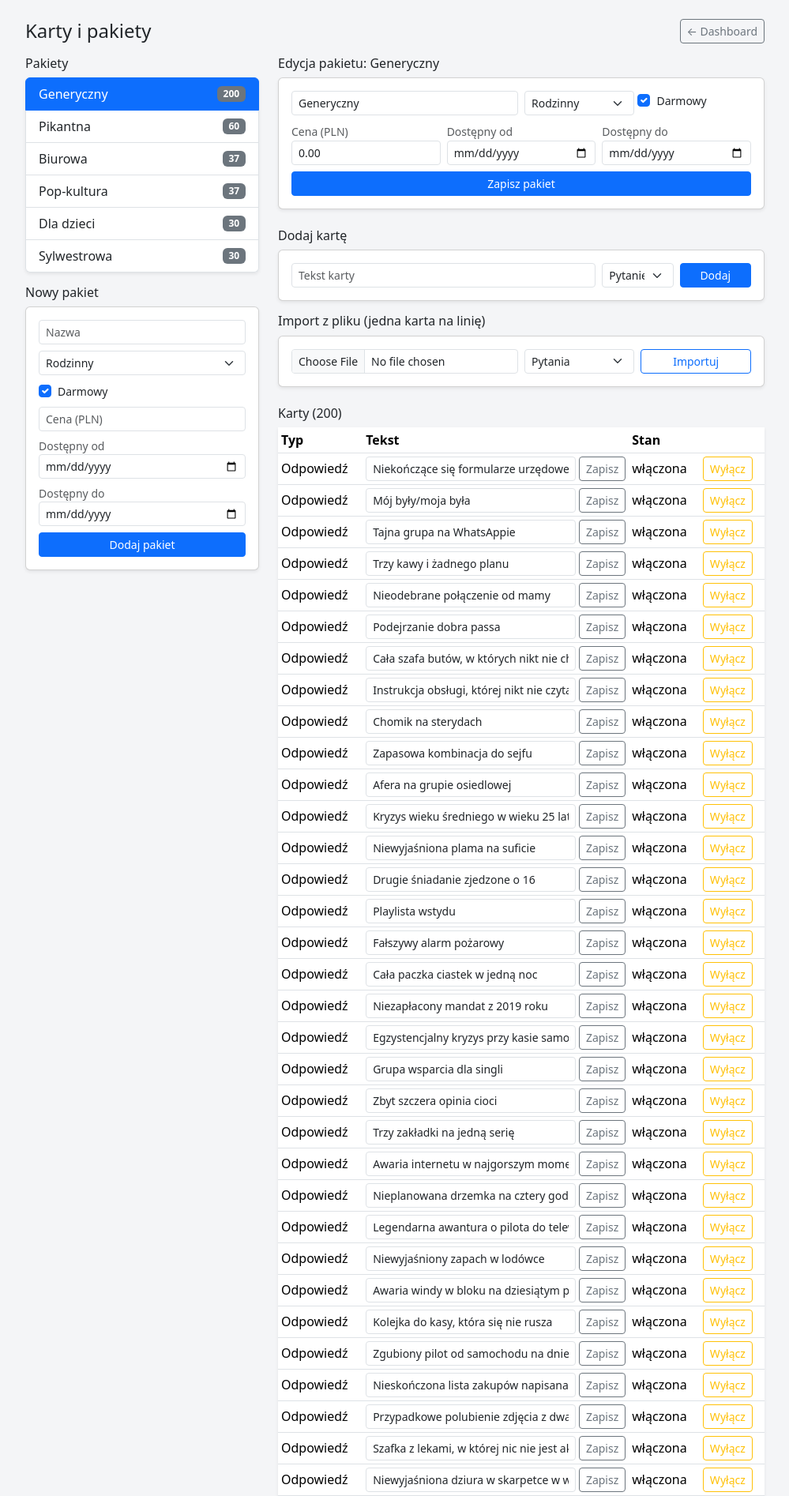
After one commit to MichalMSzczepanski/project22-card-game-1, a Spring Boot app: page /admin/cards in a window 1280 px wide. The commit adds this page. Shown: the top 1894 px of the page at 79% size, without its empty margins (140-1139 px from the left). Run offline with Spring Boot 4, Linux system fonts and the light colour scheme; the visitor is signed in with stand-in values (Sample User, id 1); data comes from the database, SQL or seed files in the repository; some of the project's set-up classes (security, data sources, template engines, error pages and the like) are left out, and stand-ins take their place.

Commit message:
Panel admina: karty i pakiety (CRUD + import)
Nowy ekran /admin/cards (AdminCardController, CardAdminService) zastępuje
hardkod CardSeeder przy dodawaniu kolejnych kart/pakietów: CRUD pakietów
(nazwa, free/cena, audience 18+/rodzinny/dzieci, daty sezonowe) i kart
(tekst/typ/pakiet), wyłączanie karty (Card.enable/disable) zamiast usuwania —
bezpieczne wobec rąk/Submissions, które wciąż ją referencują. Import "CSV" to
plik tekstowy, jedna karta na linię, dla wybranego pakietu+typu — bez
dodawania zależności do parsowania CSV.

Co-Authored-By: Claude Sonnet 5 <noreply@anthropic.com>
Claude-Session: https://claude.ai/code/session_013gTyms97iHyoLK3cPiYMXR

```diff
--- a/src/main/java/io/github/michalmszczepanski/project22_card_game_1/game/GameService.java
+++ b/src/main/java/io/github/michalmszczepanski/project22_card_game_1/game/GameService.java
@@ -409,7 +409,7 @@ public class GameService {
             return List.of();
         }
         List<Long> packIds = effectivePacks(game).stream().map(CardPack::getId).toList();
-        List<Card> candidates = cardRepository.findByTypeAndPack_IdIn(type, packIds);
+        List<Card> candidates = cardRepository.findByTypeAndEnabledTrueAndPack_IdIn(type, packIds);
         if (candidates.isEmpty()) {
             throw new InvalidGameActionException("Brak kart tego typu w wybranych pakietach.");
         }
--- /dev/null
+++ b/src/main/java/io/github/michalmszczepanski/project22_card_game_1/web/AdminCardController.java
@@ -0,0 +1,121 @@
+package io.github.michalmszczepanski.project22_card_game_1.web;
+
+import io.github.michalmszczepanski.project22_card_game_1.admin.CardAdminService;
+import io.github.michalmszczepanski.project22_card_game_1.card.CardNotFoundException;
+import io.github.michalmszczepanski.project22_card_game_1.card.CardPack;
+import io.github.michalmszczepanski.project22_card_game_1.card.CardPackNotFoundException;
+import io.github.michalmszczepanski.project22_card_game_1.card.CardType;
+import io.github.michalmszczepanski.project22_card_game_1.card.InvalidCardActionException;
+import io.github.michalmszczepanski.project22_card_game_1.card.PackAudience;
+import lombok.RequiredArgsConstructor;
+import lombok.extern.slf4j.Slf4j;
+import org.springframework.stereotype.Controller;
+import org.springframework.ui.Model;
+import org.springframework.web.bind.annotation.GetMapping;
+import org.springframework.web.bind.annotation.PathVariable;
+import org.springframework.web.bind.annotation.PostMapping;
+import org.springframework.web.bind.annotation.RequestParam;
+import org.springframework.web.multipart.MultipartFile;
+import org.springframework.web.servlet.mvc.support.RedirectAttributes;
+
+import java.math.BigDecimal;
+import java.time.LocalDate;
+
+/**
+ * "Karty i pakiety" (README TODO "Panel admina aplikacji") — replaces the CardSeeder hardcode
+ * with admin CRUD + bulk import. Admin-only: {@code /admin/**} (SecurityConfig.adminFilterChain).
+ */
+@Controller
+@RequiredArgsConstructor
+@Slf4j
+public class AdminCardController {
+
+    private final CardAdminService cardAdminService;
+
+    @GetMapping("/admin/cards")
+    public String cards(@RequestParam(required = false) Long packId, Model model) {
+        model.addAttribute("view", cardAdminService.adminView(packId));
+        return "admin-cards";
+    }
+
+    @PostMapping("/admin/packs")
+    public String createPack(@RequestParam String name,
+                              @RequestParam(defaultValue = "false") boolean free,
+                              @RequestParam(required = false) BigDecimal pricePln,
+                              @RequestParam PackAudience audience,
+                              @RequestParam(required = false) LocalDate availableFrom,
+                              @RequestParam(required = false) LocalDate availableUntil,
+                              RedirectAttributes redirectAttributes) {
+        try {
+            CardPack pack = cardAdminService.createPack(name, free, pricePln, audience, availableFrom, availableUntil);
+            return "redirect:/admin/cards?packId=" + pack.getId();
+        } catch (InvalidCardActionException e) {
+            log.debug("Admin: nie udało się stworzyć pakietu — {}", e.getMessage());
+            redirectAttributes.addFlashAttribute("error", e.getMessage());
+            return "redirect:/admin/cards";
+        }
+    }
+
+    @PostMapping("/admin/packs/{packId}")
+    public String updatePack(@PathVariable Long packId,
+                              @RequestParam String name,
+                              @RequestParam(defaultValue = "false") boolean free,
+                              @RequestParam(required = false) BigDecimal pricePln,
+                              @RequestParam PackAudience audience,
+                              @RequestParam(required = false) LocalDate availableFrom,
+                              @RequestParam(required = false) LocalDate availableUntil,
+                              RedirectAttributes redirectAttributes) {
+        return withErrorHandling(redirectAttributes, packId, () ->
+                cardAdminService.updatePack(packId, name, free, pricePln, audience, availableFrom, availableUntil));
+    }
+
+    @PostMapping("/admin/cards")
+    public String createCard(@RequestParam String text,
+                              @RequestParam CardType type,
+                              @RequestParam Long packId,
+                              RedirectAttributes redirectAttributes) {
+        return withErrorHandling(redirectAttributes, packId, () -> cardAdminService.createCard(text, type, packId));
+    }
+
+    @PostMapping("/admin/cards/{cardId}")
+    public String updateCard(@PathVariable Long cardId,
+                              @RequestParam String text,
+                              @RequestParam CardType type,
+                              @RequestParam Long packId,
+                              RedirectAttributes redirectAttributes) {
+        return withErrorHandling(redirectAttributes, packId, () -> cardAdminService.updateCard(cardId, text, type, packId));
+    }
+
+    @PostMapping("/admin/cards/{cardId}/toggle")
+    public String toggleCard(@PathVariable Long cardId,
+                              @RequestParam boolean enabled,
+                              @RequestParam Long packId,
+                              RedirectAttributes redirectAttributes) {
+        return withErrorHandling(redirectAttributes, packId, () -> cardAdminService.setCardEnabled(cardId, enabled));
+    }
+
+    @PostMapping("/admin/cards/import")
+    public String importCards(@RequestParam Long packId,
+                               @RequestParam CardType type,
+                               @RequestParam MultipartFile file,
+                               RedirectAttributes redirectAttributes) {
+        try {
+            int count = cardAdminService.importCards(packId, type, file);
+            redirectAttributes.addFlashAttribute("info", "Zaimportowano " + count + " kart.");
+        } catch (InvalidCardActionException | CardPackNotFoundException e) {
+            log.debug("Admin: import kart odrzucony — {}", e.getMessage());
+            redirectAttributes.addFlashAttribute("error", e.getMessage());
+        }
+        return "redirect:/admin/cards?packId=" + packId;
+    }
+
+    private String withErrorHandling(RedirectAttributes redirectAttributes, Long packId, Runnable action) {
+        try {
+            action.run();
+        } catch (InvalidCardActionException | CardNotFoundException | CardPackNotFoundException e) {
+            log.debug("Admin: akcja na kartach odrzucona — {}", e.getMessage());
+            redirectAttributes.addFlashAttribute("error", e.getMessage());
+        }
+        return "redirect:/admin/cards?packId=" + packId;
+    }
+}
--- /dev/null
+++ b/src/main/resources/templates/admin-cards.html
@@ -0,0 +1,185 @@
+<!DOCTYPE html>
+<html lang="pl" xmlns:th="http://www.thymeleaf.org">
+<head>
+    <meta charset="UTF-8">
+    <meta name="viewport" content="width=device-width, initial-scale=1">
+    <meta name="robots" content="noindex, nofollow">
+    <title>Karty i pakiety — panel admina</title>
+    <link href="https://cdn.jsdelivr.net/npm/bootstrap@5.3.3/dist/css/bootstrap.min.css" rel="stylesheet">
+    <style>
+        body { background-color: #f4f5f7; }
+    </style>
+</head>
+<body>
+<div class="container py-4" style="max-width: 960px;">
+
+<div class="d-flex justify-content-between align-items-center mb-3">
+    <h1 class="h4 mb-0">Karty i pakiety</h1>
+    <a href="/admin" class="btn btn-sm btn-outline-secondary">&larr; Dashboard</a>
+</div>
+
+<div class="alert alert-danger" th:if="${error}" th:text="${error}"></div>
+<div class="alert alert-success" th:if="${info}" th:text="${info}"></div>
+
+<div class="row">
+    <div class="col-md-4 mb-4">
+        <h2 class="h6">Pakiety</h2>
+        <div class="list-group mb-3 shadow-sm">
+            <a th:each="p : ${view.packs()}" th:href="@{/admin/cards(packId=${p.id()})}"
+               class="list-group-item list-group-item-action d-flex justify-content-between align-items-center"
+               th:classappend="${view.selectedPack() != null and view.selectedPack().id() == p.id()} ? 'active' : ''">
+                <span th:text="${p.name()}"></span>
+                <span class="badge bg-secondary" th:text="${p.cardCount()}"></span>
+            </a>
+            <div class="list-group-item text-muted text-center" th:if="${view.packs().isEmpty()}">Brak pakietów.</div>
+        </div>
+
+        <h2 class="h6">Nowy pakiet</h2>
+        <form method="post" action="/admin/packs" class="card card-body shadow-sm">
+            <input type="hidden" th:name="${_csrf.parameterName}" th:value="${_csrf.token}"/>
+            <input type="text" name="name" class="form-control form-control-sm mb-2" placeholder="Nazwa" maxlength="100" required>
+            <select name="audience" class="form-select form-select-sm mb-2">
+                <option value="KIDS">Dla dzieci</option>
+                <option value="FAMILY" selected>Rodzinny</option>
+                <option value="ADULT">18+</option>
+            </select>
+            <div class="form-check mb-2">
+                <input type="checkbox" name="free" value="true" class="form-check-input" id="newPackFree" checked>
+                <label class="form-check-label small" for="newPackFree">Darmowy</label>
+            </div>
+            <input type="number" name="pricePln" step="0.01" min="0" class="form-control form-control-sm mb-2" placeholder="Cena (PLN)">
+            <label class="small text-muted mb-0">Dostępny od</label>
+            <input type="date" name="availableFrom" class="form-control form-control-sm mb-2">
+            <label class="small text-muted mb-0">Dostępny do</label>
+            <input type="date" name="availableUntil" class="form-control form-control-sm mb-2">
+            <button type="submit" class="btn btn-sm btn-primary">Dodaj pakiet</button>
+        </form>
+    </div>
+
+    <div class="col-md-8" th:if="${view.selectedPack() != null}">
+        <h2 class="h6">Edycja pakietu: <span th:text="${view.selectedPack().name()}"></span></h2>
+        <form method="post" th:action="@{/admin/packs/{id}(id=${view.selectedPack().id()})}"
+              class="card card-body shadow-sm mb-4">
+            <input type="hidden" th:name="${_csrf.parameterName}" th:value="${_csrf.token}"/>
+            <div class="row g-2">
+                <div class="col-sm-6">
+                    <input type="text" name="name" class="form-control form-control-sm" placeholder="Nazwa"
+                           maxlength="100" th:value="${view.selectedPack().name()}" required>
+                </div>
+                <div class="col-sm-3">
+                    <select name="audience" class="form-select form-select-sm">
+                        <option value="KIDS" th:selected="${view.selectedPack().audience().name() == 'KIDS'}">Dla dzieci</option>
+                        <option value="FAMILY" th:selected="${view.selectedPack().audience().name() == 'FAMILY'}">Rodzinny</option>
+                        <option value="ADULT" th:selected="${view.selectedPack().audience().name() == 'ADULT'}">18+</option>
+                    </select>
+                </div>
+                <div class="col-sm-3 form-check mt-2">
+                    <input type="checkbox" name="free" value="true" class="form-check-input" id="editPackFree"
+                           th:checked="${view.selectedPack().free()}">
+                    <label class="form-check-label small" for="editPackFree">Darmowy</label>
+                </div>
+                <div class="col-sm-4">
+                    <label class="small text-muted mb-0">Cena (PLN)</label>
+                    <input type="number" name="pricePln" step="0.01" min="0" class="form-control form-control-sm"
+                           th:value="${view.selectedPack().pricePln()}">
+                </div>
+                <div class="col-sm-4">
+                    <label class="small text-muted mb-0">Dostępny od</label>
+                    <input type="date" name="availableFrom" class="form-control form-control-sm"
+                           th:value="${view.selectedPack().availableFrom()}">
+                </div>
+                <div class="col-sm-4">
+                    <label class="small text-muted mb-0">Dostępny do</label>
+                    <input type="date" name="availableUntil" class="form-control form-control-sm"
+                           th:value="${view.selectedPack().availableUntil()}">
+                </div>
+            </div>
+            <button type="submit" class="btn btn-sm btn-primary mt-2">Zapisz pakiet</button>
+        </form>
+
+        <h2 class="h6">Dodaj kartę</h2>
+        <form method="post" action="/admin/cards" class="card card-body shadow-sm mb-3">
+            <input type="hidden" th:name="${_csrf.parameterName}" th:value="${_csrf.token}"/>
+            <input type="hidden" name="packId" th:value="${view.selectedPack().id()}">
+            <div class="row g-2">
+                <div class="col-sm-8">
+                    <input type="text" name="text" class="form-control form-control-sm" placeholder="Tekst karty"
+                           maxlength="500" required>
+                </div>
+                <div class="col-sm-2">
+                    <select name="type" class="form-select form-select-sm">
+                        <option value="QUESTION">Pytanie</option>
+                        <option value="ANSWER">Odpowiedź</option>
+                    </select>
+                </div>
+                <div class="col-sm-2">
+                    <button type="submit" class="btn btn-sm btn-primary w-100">Dodaj</button>
+                </div>
+            </div>
+        </form>
+
+        <h2 class="h6">Import z pliku (jedna karta na linię)</h2>
+        <form method="post" action="/admin/cards/import" enctype="multipart/form-data" class="card card-body shadow-sm mb-4">
+            <input type="hidden" th:name="${_csrf.parameterName}" th:value="${_csrf.token}"/>
+            <input type="hidden" name="packId" th:value="${view.selectedPack().id()}">
+            <div class="row g-2">
+                <div class="col-sm-6">
+                    <input type="file" name="file" accept=".csv,.txt" class="form-control form-control-sm" required>
+                </div>
+                <div class="col-sm-3">
+                    <select name="type" class="form-select form-select-sm">
+                        <option value="QUESTION">Pytania</option>
+                        <option value="ANSWER">Odpowiedzi</option>
+                    </select>
+                </div>
+                <div class="col-sm-3">
+                    <button type="submit" class="btn btn-sm btn-outline-primary w-100">Importuj</button>
+                </div>
+            </div>
+        </form>
+
+        <h2 class="h6">Karty (<span th:text="${view.cards().size()}"></span>)</h2>
+        <table class="table table-sm bg-white shadow-sm align-middle">
+            <thead>
+                <tr>
+                    <th>Typ</th>
+                    <th>Tekst</th>
+                    <th>Stan</th>
+                    <th></th>
+                </tr>
+            </thead>
+            <tbody>
+                <tr th:each="c : ${view.cards()}" th:classappend="${!c.enabled()} ? 'text-muted' : ''">
+                    <td th:text="${c.type().name() == 'QUESTION'} ? 'Pytanie' : 'Odpowiedź'"></td>
+                    <td>
+                        <form method="post" th:action="@{/admin/cards/{id}(id=${c.id()})}" class="d-flex gap-1">
+                            <input type="hidden" th:name="${_csrf.parameterName}" th:value="${_csrf.token}"/>
+                            <input type="hidden" name="packId" th:value="${view.selectedPack().id()}">
+                            <input type="hidden" name="type" th:value="${c.type()}">
+                            <input type="text" name="text" th:value="${c.text()}" maxlength="500"
+                                   class="form-control form-control-sm" required>
+                            <button type="submit" class="btn btn-sm btn-outline-secondary">Zapisz</button>
+                        </form>
+                    </td>
+                    <td th:text="${c.enabled()} ? 'włączona' : 'wyłączona'"></td>
+                    <td>
+                        <form method="post" th:action="@{/admin/cards/{id}/toggle(id=${c.id()})}">
+                            <input type="hidden" th:name="${_csrf.parameterName}" th:value="${_csrf.token}"/>
+                            <input type="hidden" name="packId" th:value="${view.selectedPack().id()}">
+                            <input type="hidden" name="enabled" th:value="${!c.enabled()}">
+                            <button type="submit" class="btn btn-sm btn-outline-warning"
+                                    th:text="${c.enabled()} ? 'Wyłącz' : 'Włącz'"></button>
+                        </form>
+                    </td>
+                </tr>
+                <tr th:if="${view.cards().isEmpty()}">
+                    <td colspan="4" class="text-muted text-center">Ten pakiet nie ma jeszcze kart.</td>
+                </tr>
+            </tbody>
+        </table>
+    </div>
+</div>
+
+</div>
+</body>
+</html>
```
Also changed, not shown: ROADMAP.md (+2 -2 lines), src/main/java/io/github/michalmszczepanski/project22_card_game_1/admin/CardAdminService.java (added, +173 -0 lines), src/main/java/io/github/michalmszczepanski/project22_card_game_1/admin/CardAdminView.java (added, +19 -0 lines), src/main/java/io/github/michalmszczepanski/project22_card_game_1/card/Card.java (+28 -1 lines), src/main/java/io/github/michalmszczepanski/project22_card_game_1/card/CardNotFoundException.java (added, +8 -0 lines), src/main/java/io/github/michalmszczepanski/project22_card_game_1/card/CardPack.java (+13 -0 lines), src/main/java/io/github/michalmszczepanski/project22_card_game_1/card/CardPackNotFoundException.java (added, +8 -0 lines), src/main/java/io/github/michalmszczepanski/project22_card_game_1/card/CardRepository.java (+6 -1 lines), src/main/java/io/github/michalmszczepanski/project22_card_game_1/card/InvalidCardActionException.java (added, +8 -0 lines), src/main/resources/templates/admin-dashboard.html (+7 -4 lines), README.md, 2 other files.
